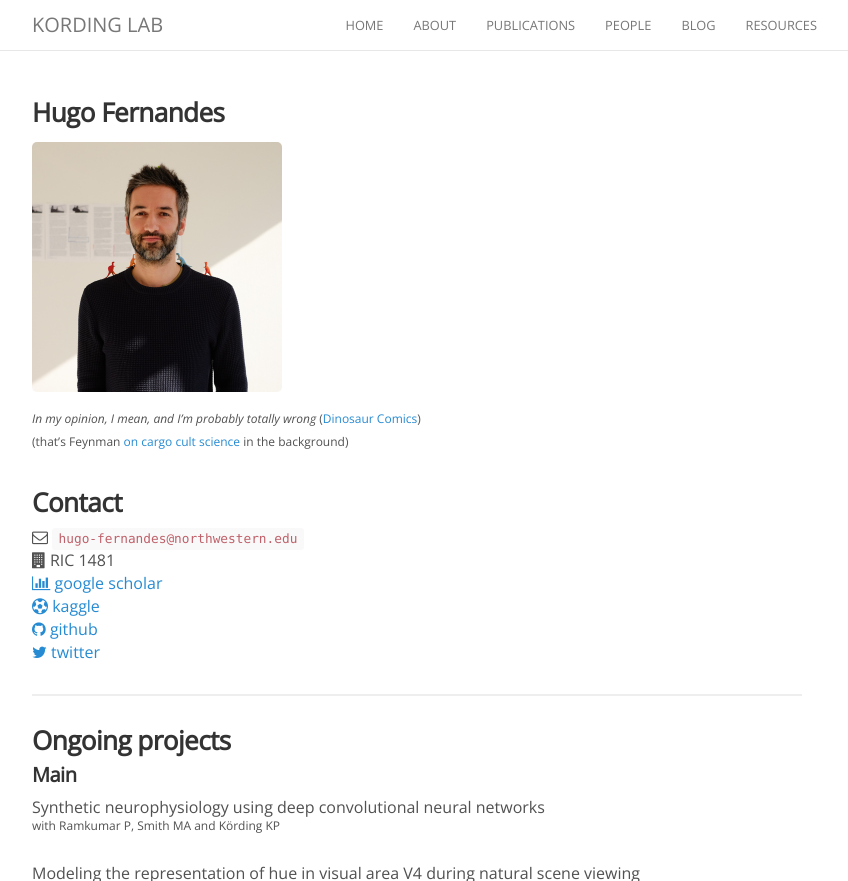
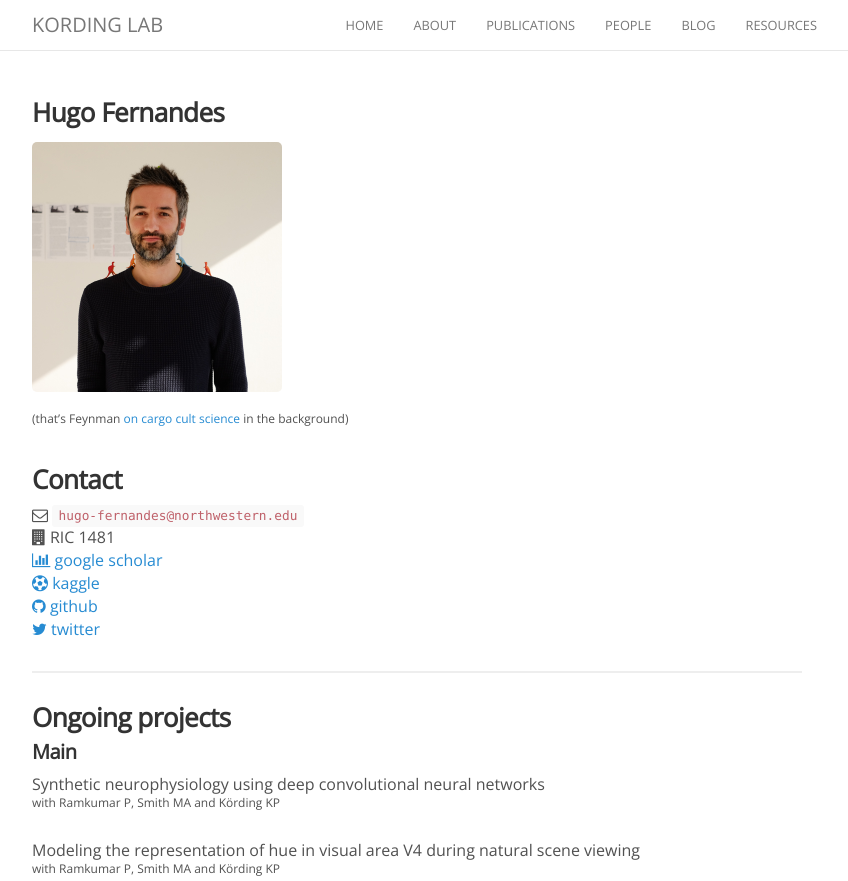
Before and after one commit to KordingLab/KordingLab.github.io, a Jekyll site: the page built from _people/hugo_fernandes.md, in a window 1280 px wide and 1400 px high, cut to the strip 0-881 px from the top of the window. Shown: the whole strip, without its empty margins (223-1071 px from the left). Built offline with Jekyll 4.4.1, drawn with Linux system fonts in a browser that asks for light colours; nearby versions of some CDN libraries; comment, search, counter and statistics services are not loaded; some of the changed text lies outside the part shown.

Commit message:
Update hugo_fernandes.md

```diff
--- a/_people/hugo_fernandes.md
+++ b/_people/hugo_fernandes.md
@@ -8,8 +8,7 @@ joined: 2013
 
 <img width="250" src="{{site.baseurl}}/images/people/hugo_profile.jpg" data-action="zoom">
 
-<sup>_In my opinion, I mean, and I'm probably totally wrong_ ([Dinosaur Comics](http://www.qwantz.com/index.php?comic=1650)) <br>
-(that's Feynman [on cargo cult science](http://www.californiachaparral.com/images/CargoCult.pdf) in the background) </sup>
+<sup> (that's Feynman [on cargo cult science](http://www.californiachaparral.com/images/CargoCult.pdf) in the background) </sup>
 
 ### Contact
 
```
Also changed, not shown: other parts of _people/hugo_fernandes.md (+1 -0 lines).
